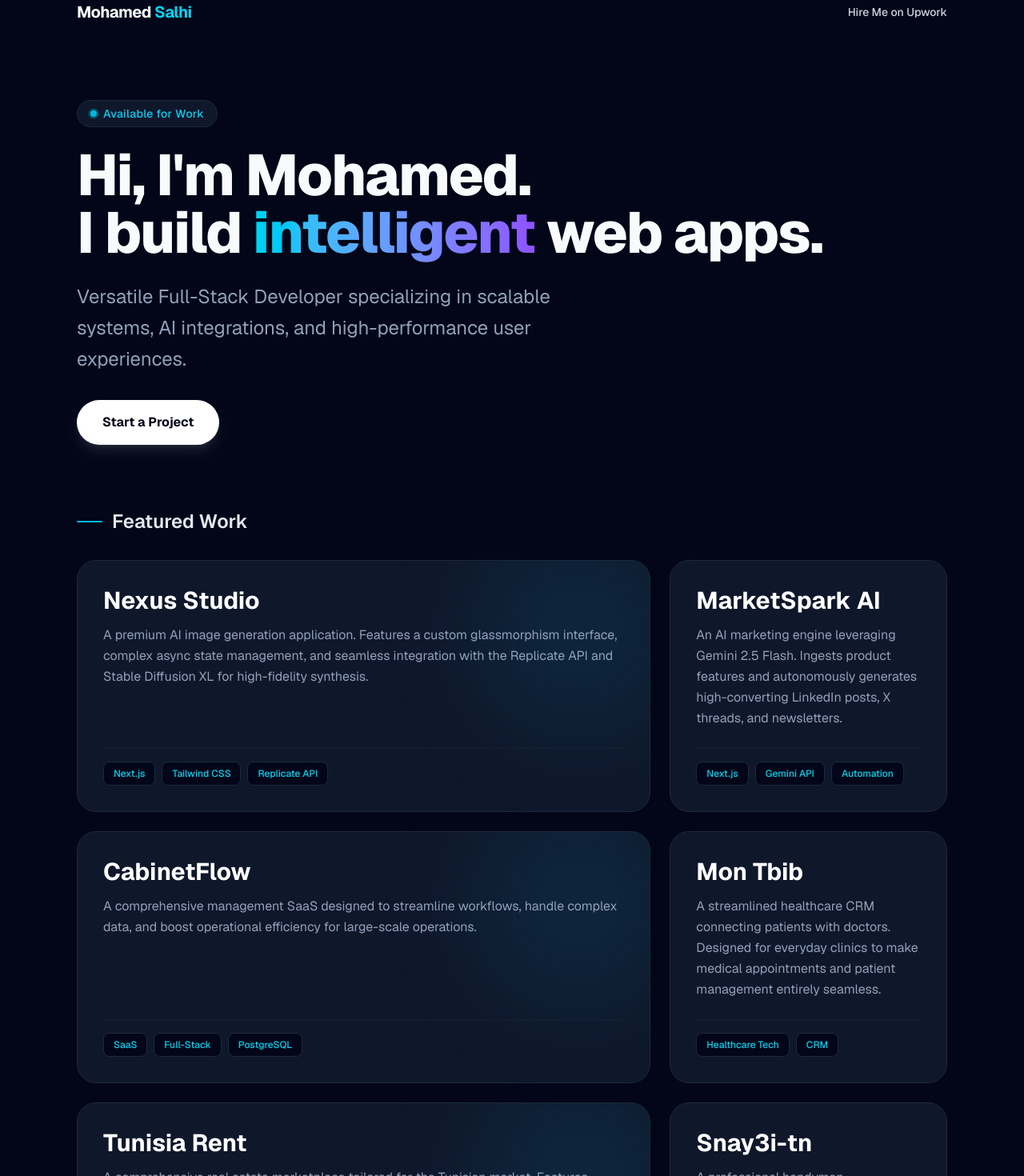
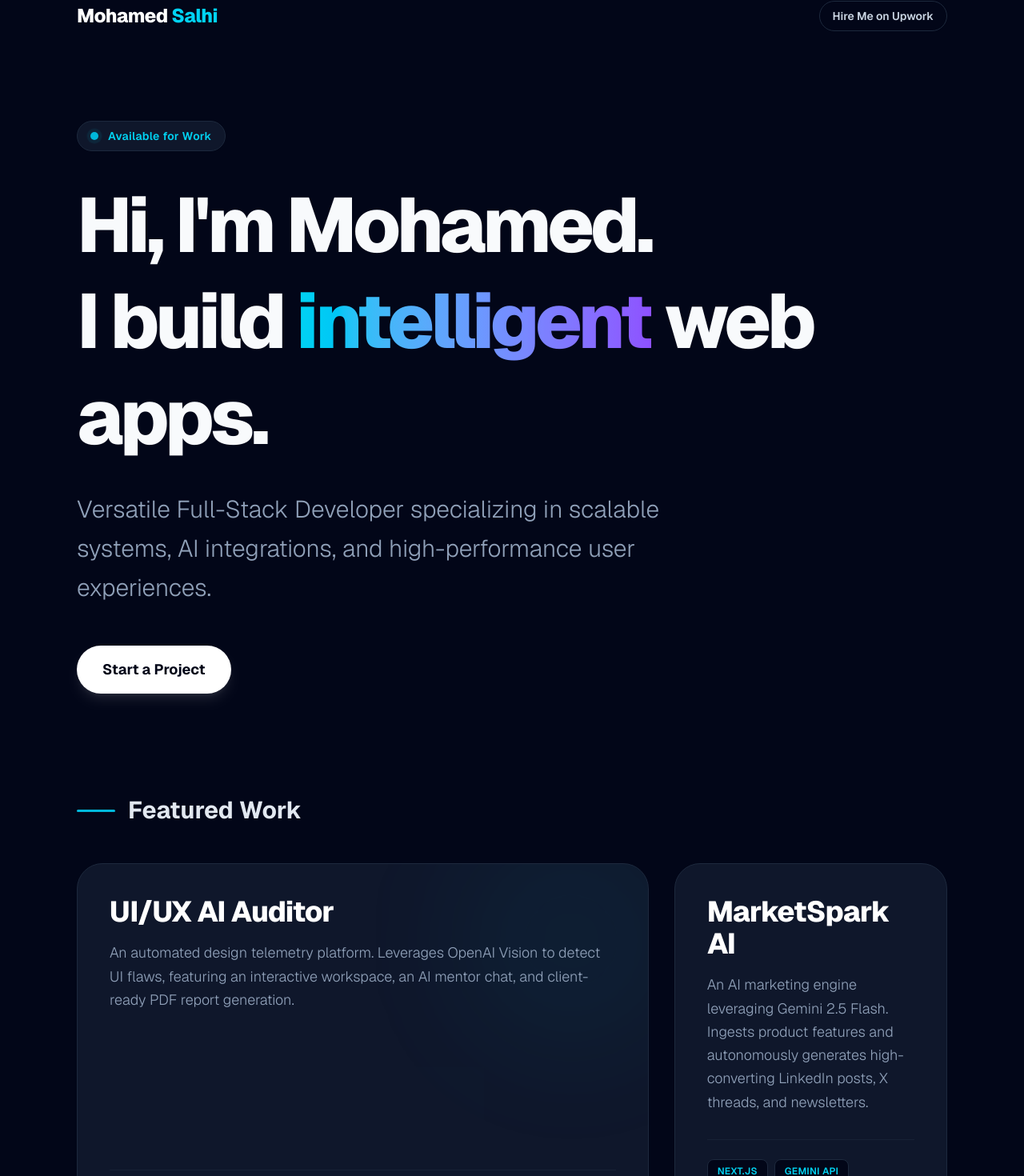
Before and after one commit to mouhamedsalhy96-a11y/my-portfolio, a Next.js app: page / in a window 1280 px wide. Shown: the part 95-1565 px from the top of the page at 80% size. Built offline with nearby package versions, Linux system fonts and the light colour scheme.

Commit message:
Add UI/UX AI Auditor to portfolio and update README

```diff
--- a/src/app/page.tsx
+++ b/src/app/page.tsx
@@ -1,30 +1,43 @@
 export default function Home() {
-
-  // Replace this with your actual Upwork Profile URL
   const upworkLink = "https://www.upwork.com/freelancers/~0169de29d821388266";
 
   const projects = [
-    // --- ROW 1: The AI Powerhouses ---
+    {
+      name: "UI/UX AI Auditor",
+      description: "An automated design telemetry platform. Leverages OpenAI Vision to detect UI flaws, featuring an interactive workspace, an AI mentor chat, and client-ready PDF report generation.",
+      tags: ["SvelteKit", "OpenAI Vision", "TypeScript"],
+      gridClass: "col-span-1 md:col-span-2 lg:col-span-2",
+      isFeatured: true,
+      github: "https://github.com/mouhamedsalhy96-a11y/ui-auditor",
+      live: ""
+    },
+    {
+      name: "MarketSpark AI",
+      description: "An AI marketing engine leveraging Gemini 2.5 Flash. Ingests product features and autonomously generates high-converting LinkedIn posts, X threads, and newsletters.",
+      tags: ["Next.js", "Gemini API", "Automation"],
+      gridClass: "col-span-1",
+      isFeatured: false,
+      github: "https://github.com/mouhamedsalhy96-a11y/MarketSpark-AI",
+      live: "https://market-spark-ai-indol.vercel.app/"
+    },
     {
       name: "Nexus Studio",
       description: "A premium AI image generation application. Features a custom glassmorphism interface, complex async state management, and seamless integration with the Replicate API and Stable Diffusion XL for high-fidelity synthesis.",
       tags: ["Next.js", "Tailwind CSS", "Replicate API"],
-      gridClass: "col-span-1 md:col-span-2 lg:col-span-2", // Takes up 2/3 of the row
+      gridClass: "col-span-1 md:col-span-2 lg:col-span-2",
       isFeatured: true,
       github: "https://github.com/mouhamedsalhy96-a11y/nexus-studio",
       live: "https://nexus-studio-delta.vercel.app/"
     },
     {
-      name: "MarketSpark AI",
-      description: "An AI marketing engine leveraging Gemini 2.5 Flash. Ingests product features and autonomously generates high-converting LinkedIn posts, X threads, and newsletters.",
-      tags: ["Next.js", "Gemini API", "Automation"],
-      gridClass: "col-span-1", // Takes up 1/3 of the row
+      name: "Snay3i-tn",
+      description: "A professional handyman marketplace. Features custom user dashboards, robust search functionality, and secure Stripe payment integration.",
+      tags: ["Next.js", "Prisma", "Stripe"],
+      gridClass: "col-span-1",
       isFeatured: false,
-      github: "https://github.com/mouhamedsalhy96-a11y/MarketSpark-AI",
-      live: "https://market-spark-ai-indol.vercel.app/"
+      github: "",
+      live: ""
     },
-
-    // --- ROW 2: Complex SaaS & CRM ---
     {
       name: "CabinetFlow",
       description: "A comprehensive management SaaS designed to streamline workflows, handle complex data, and boost operational efficiency for large-scale operations.",
@@ -43,8 +56,6 @@ export default function Home() {
       github: "https://github.com/mouhamedsalhy96-a11y/mon-tbib",
       live: "https://mon-tbib.vercel.app/"
     },
-
-    // --- ROW 3: Regional Marketplaces ---
     {
       name: "Tunisia Rent",
       description: "A comprehensive real estate marketplace tailored for the Tunisian market. Features advanced filtering for housing, optimized location search, and instant WhatsApp agent routing.",
@@ -55,16 +66,23 @@ export default function Home() {
       live: "https://tunisia-rent.vercel.app/"
     },
     {
-      name: "Snay3i-tn",
-      description: "A professional handyman marketplace. Features custom user dashboards, robust search functionality, and secure Stripe payment integration.",
-      tags: ["Next.js", "Prisma", "Stripe"],
+      name: "Covoiturage TN",
+      description: "A dedicated ride-sharing application for Tunisia. Helps users find reliable carpooling options, split costs, and reduce their carbon footprint.",
+      tags: ["Mobile-Responsive", "Routing"],
       gridClass: "col-span-1",
       isFeatured: false,
-      github: "",
+      github: "https://github.com/mouhamedsalhy96-a11y/covoiturage-tn",
+      live: "https://covoiturage-tn.vercel.app/"
+    },
+    {
+      name: "LoopPilot",
+      description: "Mobile fitness route-planning MVP. Helps runners and cyclists generate loop routes, track activities with GPS, review workout history, and export activities as GPX files.",
+      tags: ["React Native", "Expo", "TypeScript"],
+      gridClass: "col-span-1 md:col-span-2 lg:col-span-2",
+      isFeatured: true,
+      github: "https://github.com/mouhamedsalhy96-a11y/looppilot",
       live: ""
     },
-
-    // --- ROW 4: Mobile Apps & Lead Generation (Rhythm Switch: 1 + 2) ---
     {
       name: "TechMend",
       description: "A full-stack lead-generation site for a local tech repair business. Features a custom automated quote system integrated with a secure database and real-time emails.",
@@ -75,22 +93,11 @@ export default function Home() {
       live: "https://techmend.vercel.app/"
     },
     {
-      name: "LoopPilot",
-      description: "Mobile fitness route-planning MVP. Helps runners and cyclists generate loop routes, track activities with GPS, review workout history, and export activities as GPX files.",
-      tags: ["React Native", "Expo", "TypeScript"],
-      gridClass: "col-span-1 md:col-span-2 lg:col-span-2",
-      isFeatured: true,
-      github: "https://github.com/mouhamedsalhy96-a11y/looppilot",
-      live: ""
-    },
-
-    // --- ROW 5: Front-End E-Commerce Masterclasses ---
-    {
       name: "Ulverston Sweets",
       description: "A vintage-themed digital storefront for a traditional local sweet shop. Designed with classic typography and rich, nostalgic styling to showcase their collection.",
       tags: ["Next.js", "Tailwind CSS", "UI/UX"],
-      gridClass: "col-span-1 md:col-span-2 lg:col-span-2",
-      isFeatured: true,
+      gridClass: "col-span-1",
+      isFeatured: false,
       github: "https://github.com/mouhamedsalhy96-a11y/ulverston-sweets",
       live: "https://ulverston-sweets.vercel.app/"
     },
@@ -103,8 +110,6 @@ export default function Home() {
       github: "https://github.com/mouhamedsalhy96-a11y/ironworks-gym",
       live: "https://ironworks-gym-gamma.vercel.app/"
     },
-
-    // --- ROW 6: Transit & Retail ---
     {
       name: "WOW Vapes & Snacks",
       description: "A high-energy, dark-mode website for a modern retail store. Features glowing neon accents, responsive product grids, and a sleek layout.",
@@ -113,110 +118,91 @@ export default function Home() {
       isFeatured: false,
       github: "https://github.com/mouhamedsalhy96-a11y/wow-vape",
       live: "https://wow-vape.vercel.app/"
-    },
-    {
-      name: "Covoiturage TN",
-      description: "A dedicated ride-sharing application for Tunisia. Helps users find reliable carpooling options, split costs, and reduce their carbon footprint.",
-      tags: ["Mobile-Responsive", "Routing"],
-      gridClass: "col-span-1 md:col-span-2 lg:col-span-2",
-      isFeatured: true,
-      github: "https://github.com/mouhamedsalhy96-a11y/covoiturage-tn",
-      live: "https://covoiturage-tn.vercel.app/"
     }
   ];
 
   return (
     <main className="min-h-screen bg-slate-950 text-slate-50 font-sans p-6 md:p-12 lg:p-24 selection:bg-cyan-500/30">
-
-      {/* Navbar */}
-      <nav className="max-w-6xl mx-auto flex justify-between items-center mb-16 md:mb-24">
-        <div className="text-xl font-bold tracking-tight text-white">
+      <nav className="max-w-7xl mx-auto flex justify-between items-center mb-20 md:mb-28">
+        <div className="text-2xl font-extrabold tracking-tight text-white">
           Mohamed <span className="text-cyan-400">Salhi</span>
         </div>
         <a
           href={upworkLink}
           target="_blank"
           rel="noopener noreferrer"
-          className="text-sm font-medium text-slate-300 hover:text-cyan-400 transition-colors"
+          className="text-sm font-semibold text-slate-300 hover:text-cyan-400 transition-colors px-4 py-2 rounded-full border border-slate-800 hover:border-cyan-400/50 hover:bg-cyan-950/30"
         >
           Hire Me on Upwork
         </a>
       </nav>
 
-      {/* Hero Section */}
-      <section className="max-w-6xl mx-auto mb-20">
-        <div className="inline-flex items-center gap-2 px-4 py-1.5 mb-6 rounded-full bg-slate-900 border border-slate-800 text-cyan-400 text-sm font-medium tracking-wide">
-          <span className="relative flex h-2 w-2">
+      <section className="max-w-7xl mx-auto mb-32">
+        <div className="inline-flex items-center gap-3 px-4 py-2 mb-8 rounded-full bg-slate-900 border border-slate-800 text-cyan-400 text-sm font-semibold tracking-wide">
+          <span className="relative flex h-2.5 w-2.5">
             <span className="animate-ping absolute inline-flex h-full w-full rounded-full bg-cyan-400 opacity-75"></span>
-            <span className="relative inline-flex rounded-full h-2 w-2 bg-cyan-500"></span>
+            <span className="relative inline-flex rounded-full h-2.5 w-2.5 bg-cyan-500"></span>
           </span>
           Available for Work
         </div>
-        <h1 className="text-5xl md:text-7xl font-extrabold mb-6 tracking-tight">
+        <h1 className="text-5xl md:text-7xl lg:text-8xl font-extrabold mb-8 tracking-tighter leading-tight">
           Hi, I&apos;m Mohamed. <br className="hidden md:block" />
           I build <span className="text-transparent bg-clip-text bg-gradient-to-r from-cyan-400 to-violet-500">intelligent</span> web apps.
         </h1>
-        <p className="text-xl md:text-2xl text-slate-400 max-w-2xl leading-relaxed mb-8">
+        <p className="text-xl md:text-3xl text-slate-400 max-w-3xl leading-relaxed mb-12 font-light">
           Versatile Full-Stack Developer specializing in scalable systems, AI integrations, and high-performance user experiences.
         </p>
         <a
           href={upworkLink}
           target="_blank"
           rel="noopener noreferrer"
-          className="inline-block bg-white text-slate-950 font-bold px-8 py-4 rounded-full hover:bg-cyan-400 transition-all hover:scale-105 active:scale-95 shadow-lg shadow-white/10"
+          className="inline-flex items-center justify-center gap-2 bg-white text-slate-950 font-bold px-8 py-4 rounded-full text-lg hover:bg-cyan-400 transition-all hover:scale-105 active:scale-95 shadow-lg shadow-white/10"
         >
           Start a Project
         </a>
       </section>
 
-      {/* Projects Section */}
-      <section className="max-w-6xl mx-auto mb-32">
-        <h2 className="text-2xl font-semibold mb-8 text-slate-200 flex items-center gap-3">
-          <span className="w-8 h-[2px] bg-cyan-500 rounded-full"></span> Featured Work
+      <section className="max-w-7xl mx-auto mb-32">
+        <h2 className="text-3xl font-bold mb-12 text-slate-200 flex items-center gap-4">
+          <span className="w-12 h-[3px] bg-cyan-500 rounded-full"></span> Featured Work
         </h2>
 
-        <div className="grid grid-cols-1 md:grid-cols-2 lg:grid-cols-3 gap-6">
+        <div className="grid grid-cols-1 md:grid-cols-2 lg:grid-cols-3 gap-8">
           {projects.map((project, index) => (
             <div
               key={index}
-              className={`group relative bg-slate-900 border border-slate-800 rounded-3xl p-8 transition-all overflow-hidden flex flex-col ${project.gridClass}`}
+              className={`group relative bg-slate-900 border border-slate-800 hover:border-slate-700 rounded-[2rem] p-8 lg:p-10 transition-all duration-300 overflow-hidden flex flex-col ${project.gridClass}`}
             >
-
-              {/* Background Glow for Featured */}
               {project.isFeatured && (
-                <div className="absolute top-0 right-0 w-64 h-64 bg-cyan-500/10 rounded-full blur-3xl -mr-10 -mt-10 pointer-events-none z-0"></div>
+                <div className="absolute top-0 right-0 w-72 h-72 bg-cyan-500/10 rounded-full blur-[80px] -mr-12 -mt-12 pointer-events-none z-0 transition-opacity group-hover:opacity-100 opacity-60"></div>
               )}
 
-              {/* Standard Card Content (Flex-Col ensures perfect tag alignment) */}
               <div className="relative z-10 flex flex-col h-full">
-                <h3 className="text-2xl md:text-3xl font-bold mb-3 text-white">{project.name}</h3>
+                <h3 className="text-3xl md:text-4xl font-extrabold mb-4 text-white tracking-tight">{project.name}</h3>
 
-                {/* flex-grow pushes the tags to the very bottom */}
-                <p className="text-slate-400 mb-6 text-sm md:text-base leading-relaxed flex-grow">
+                <p className="text-slate-400 mb-8 text-base md:text-lg leading-relaxed flex-grow font-light">
                   {project.description}
                 </p>
 
-                {/* mt-auto locks the tags to the bottom line */}
-                <div className="mt-auto flex flex-wrap gap-2 pt-4 border-t border-slate-800/50">
+                <div className="mt-auto flex flex-wrap gap-2 pt-6 border-t border-slate-800/60">
                   {project.tags.map((tag, tagIndex) => (
-                    <span key={tagIndex} className="bg-slate-950 border border-slate-800 text-cyan-400 text-xs font-medium px-3 py-1.5 rounded-lg flex items-center gap-1">
+                    <span key={tagIndex} className="bg-slate-950 border border-slate-800 text-cyan-400 text-xs font-semibold px-3 py-1.5 rounded-lg flex items-center gap-1 tracking-wide uppercase">
                       {tag}
                     </span>
                   ))}
                 </div>
               </div>
 
-              {/* The "Falling Curtain" Overlay */}
-              <div className="absolute inset-0 bg-slate-950/95 backdrop-blur-md flex flex-col items-center justify-center gap-4 transition-all duration-500 transform -translate-y-full opacity-0 group-hover:translate-y-0 group-hover:opacity-100 z-20">
+              <div className="absolute inset-0 bg-slate-950/95 backdrop-blur-xl flex flex-col items-center justify-center gap-5 transition-all duration-500 transform translate-y-[101%] opacity-0 group-hover:translate-y-0 group-hover:opacity-100 z-20 rounded-[2rem]">
                 {project.live && (
                   <a
                     href={project.live}
                     target="_blank"
                     rel="noopener noreferrer"
-                    className="bg-cyan-500 hover:bg-cyan-400 text-slate-950 font-bold py-3 px-8 rounded-full transition-transform hover:scale-105 shadow-[0_0_20px_rgba(6,182,212,0.3)] flex items-center gap-2"
+                    className="bg-cyan-500 hover:bg-cyan-400 text-slate-950 font-bold py-3.5 px-8 rounded-full transition-all hover:scale-105 shadow-[0_0_30px_rgba(6,182,212,0.4)] flex items-center gap-2"
                   >
                     View Live Demo
-                    <svg xmlns="http://www.w3.org/2000/svg" width="16" height="16" viewBox="0 0 24 24" fill="none" stroke="currentColor" strokeWidth="2" strokeLinecap="round" strokeLinejoin="round"><path d="M18 13v6a2 2 0 0 1-2 2H5a2 2 0 0 1-2-2V8a2 2 0 0 1 2-2h6"/><polyline points="15 3 21 3 21 9"/><line x1="10" y1="14" x2="21" y2="3"/></svg>
+                    <svg xmlns="http://www.w3.org/2000/svg" width="18" height="18" viewBox="0 0 24 24" fill="none" stroke="currentColor" strokeWidth="2.5" strokeLinecap="round" strokeLinejoin="round"><path d="M18 13v6a2 2 0 0 1-2 2H5a2 2 0 0 1-2-2V8a2 2 0 0 1 2-2h6"/><polyline points="15 3 21 3 21 9"/><line x1="10" y1="14" x2="21" y2="3"/></svg>
                   </a>
                 )}
 
@@ -225,43 +211,44 @@ export default function Home() {
                     href={project.github}
                     target="_blank"
                     rel="noopener noreferrer"
-                    className="bg-slate-800 hover:bg-slate-700 text-white font-medium py-3 px-8 rounded-full border border-slate-700 transition-transform hover:scale-105 flex items-center gap-2"
+                    className="bg-slate-800 hover:bg-slate-700 text-white font-semibold py-3.5 px-8 rounded-full border border-slate-700 transition-all hover:scale-105 flex items-center gap-2"
                   >
                     View GitHub
-                    <svg xmlns="http://www.w3.org/2000/svg" width="16" height="16" viewBox="0 0 24 24" fill="none" stroke="currentColor" strokeWidth="2" strokeLinecap="round" strokeLinejoin="round"><path d="M15 22v-4a4.8 4.8 0 0 0-1-3.5c3 0 6-2 6-5.5.08-1.25-.27-2.48-1-3.5.28-1.15.28-2.35 0-3.5 0 0-1 0-3 1.5-2.64-.5-5.36-.5-8 0C6 2 5 2 5 2c-.3 1.15-.3 2.35 0 3.5A5.403 5.403 0 0 0 4 9c0 3.5 3 5.5 6 5.5-.39.49-.68 1.05-.85 1.65-.17.6-.22 1.23-.15 1.85v4"/><path d="M9 18c-4.51 2-5-2-7-2"/></svg>
+                    <svg xmlns="http://www.w3.org/2000/svg" width="18" height="18" viewBox="0 0 24 24" fill="none" stroke="currentColor" strokeWidth="2" strokeLinecap="round" strokeLinejoin="round"><path d="M15 22v-4a4.8 4.8 0 0 0-1-3.5c3 0 6-2 6-5.5.08-1.25-.27-2.48-1-3.5.28-1.15.28-2.35 0-3.5 0 0-1 0-3 1.5-2.64-.5-5.36-.5-8 0C6 2 5 2 5 2c-.3 1.15-.3 2.35 0 3.5A5.403 5.403 0 0 0 4 9c0 3.5 3 5.5 6 5.5-.39.49-.68 1.05-.85 1.65-.17.6-.22 1.23-.15 1.85v4"/><path d="M9 18c-4.51 2-5-2-7-2"/></svg>
                   </a>
                 )}
 
                 {!project.live && !project.github && (
-                  <span className="text-slate-400 font-medium px-4 py-2 border border-slate-800 rounded-full bg-slate-900/50">Internal / NDA Project</span>
+                  <span className="text-slate-300 font-semibold px-6 py-3 border border-slate-700 rounded-full bg-slate-800/80 tracking-wide">
+                    Internal / NDA Project
+                  </span>
                 )}
               </div>
-
             </div>
           ))}
         </div>
       </section>
 
-      {/* Contact Section */}
-      <section id="contact" className="max-w-3xl mx-auto text-center pb-20">
-        <div className="p-12 border border-slate-800 bg-slate-900/50 rounded-[3rem] backdrop-blur-sm relative overflow-hidden">
-          <div className="absolute top-0 left-1/2 -translate-x-1/2 w-full h-1 bg-gradient-to-r from-transparent via-cyan-500 to-transparent opacity-50"></div>
-          <h2 className="text-3xl md:text-4xl font-bold mb-4 text-white">Let&apos;s build something great together.</h2>
-          <p className="text-slate-400 mb-10 text-lg">
+      <section id="contact" className="max-w-4xl mx-auto text-center pb-24">
+        <div className="p-12 md:p-20 border border-slate-800 bg-slate-900/40 rounded-[3rem] backdrop-blur-md relative overflow-hidden">
+          <div className="absolute top-0 left-1/2 -translate-x-1/2 w-3/4 h-px bg-gradient-to-r from-transparent via-cyan-500 to-transparent opacity-80"></div>
+          <div className="absolute bottom-0 left-1/2 -translate-x-1/2 w-1/2 h-px bg-gradient-to-r from-transparent via-violet-500 to-transparent opacity-30"></div>
+
+          <h2 className="text-4xl md:text-5xl font-extrabold mb-6 text-white tracking-tight">Let&apos;s build something great together.</h2>
+          <p className="text-slate-400 mb-12 text-lg md:text-xl font-light max-w-2xl mx-auto">
             I am currently accepting new projects on Upwork. Click the button below to view my profile and start a conversation.
           </p>
           <a
             href={upworkLink}
             target="_blank"
             rel="noopener noreferrer"
-            className="inline-flex items-center gap-3 bg-gradient-to-r from-cyan-500 to-blue-600 hover:from-cyan-400 hover:to-blue-500 text-white font-bold py-4 px-10 rounded-full transition-all shadow-[0_0_30px_rgba(6,182,212,0.3)] hover:scale-105 active:scale-95"
+            className="inline-flex items-center gap-3 bg-gradient-to-r from-cyan-500 to-blue-600 hover:from-cyan-400 hover:to-blue-500 text-white font-bold py-4 px-10 rounded-full text-lg transition-all shadow-[0_0_40px_rgba(6,182,212,0.4)] hover:shadow-[0_0_60px_rgba(6,182,212,0.6)] hover:scale-105 active:scale-95"
           >
             Hire Me on Upwork
-            <svg xmlns="http://www.w3.org/2000/svg" width="20" height="20" viewBox="0 0 24 24" fill="none" stroke="currentColor" strokeWidth="2" strokeLinecap="round" strokeLinejoin="round"><path d="M7 7h10v10"/><path d="M7 17 17 7"/></svg>
+            <svg xmlns="http://www.w3.org/2000/svg" width="24" height="24" viewBox="0 0 24 24" fill="none" stroke="currentColor" strokeWidth="2.5" strokeLinecap="round" strokeLinejoin="round"><path d="M7 7h10v10"/><path d="M7 17 17 7"/></svg>
           </a>
         </div>
       </section>
-
     </main>
   );
 }
```
Also changed, not shown: 1 other file (tests, documents, lock files or other folders).
